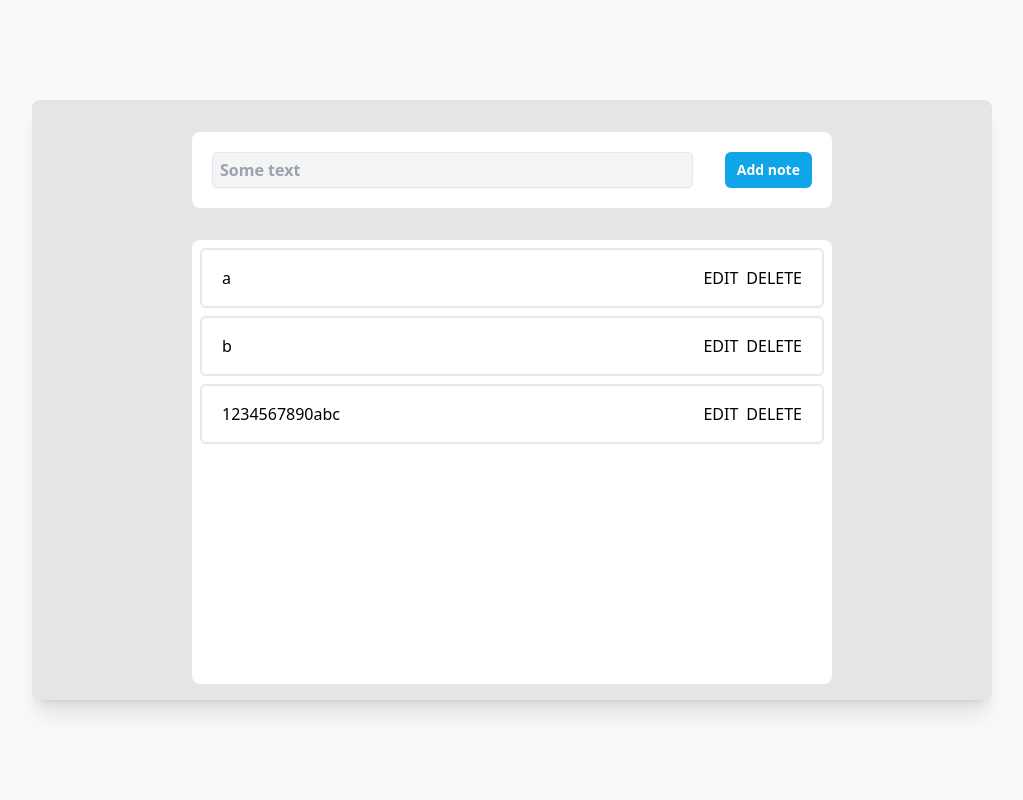
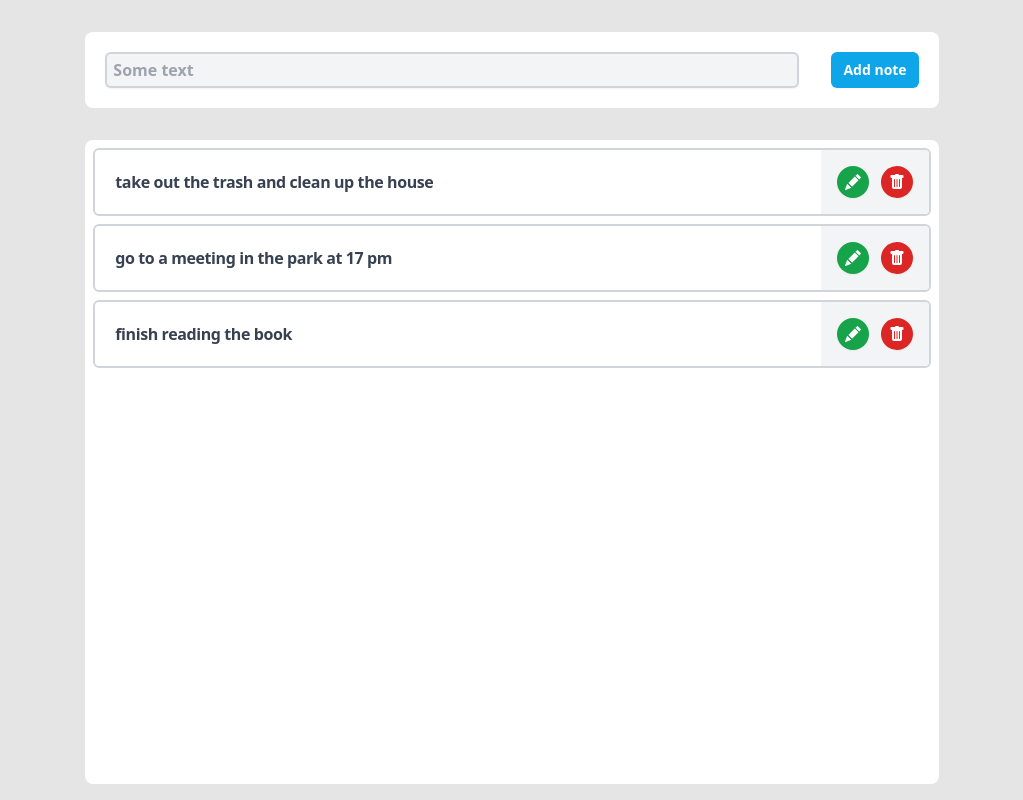
Before and after one commit to ivanshatilov/react-notes-app, a React (Create React App) app: page / in a window 1280 px wide. Shown: the whole page, without its empty margins (128-1151 px from the left). Built offline with nearby package versions, Linux system fonts and the light colour scheme.

Commit message:
Minor fixes

```diff
--- a/package.json
+++ b/package.json
@@ -15,6 +15,7 @@
     "clsx": "^2.0.0",
     "react": "^18.2.0",
     "react-dom": "^18.2.0",
+    "react-icons": "^4.10.1",
     "react-redux": "^8.1.2",
     "react-scripts": "5.0.1",
     "redux": "^4.2.1",
--- a/src/components/Button.tsx
+++ b/src/components/Button.tsx
@@ -1,4 +1,3 @@
-import {ChangeEvent} from 'react'
 import clsx from "clsx";
 
 interface ButtonProps {
--- a/src/components/Input.tsx
+++ b/src/components/Input.tsx
@@ -20,7 +20,7 @@ const Input: React.FC<InputProps> = ({
 }) => {
     return (
         <div className="grow shrink">
-                <input type={type} value={value} onChange={onChange} required={required} placeholder={placeholder} disabled={disabled}
+                <input type={type} value={value} onChange={onChange} required={required} placeholder={placeholder} maxLength={64} disabled={disabled}
                 className={clsx(`
                 bg-gray-100
                 form-input
@@ -30,11 +30,13 @@ const Input: React.FC<InputProps> = ({
                 border-0
                 py-1.5
                 px-2
-                text-gray-900
+                text-gray-600
+                text-md
+                font-semibold
                 shadow-sm
-                ring-1
+                ring-2
                 ring-inset
-                ring-gray-200
+                ring-gray-300
                 placeholder:text-gray-400
                 placeholder:font-semibold
                 focus:ring-1
--- /dev/null
+++ b/src/components/ItemButton.tsx
@@ -0,0 +1,35 @@
+import clsx from "clsx";
+import { IconType } from "react-icons";
+
+interface ItemButtonProps {
+    icon: IconType,
+    color: 'delete' | 'edit' | 'confirm',
+    onClick?: (event: any) => void,
+}
+
+const ItemButton: React.FC<ItemButtonProps> = ({
+    icon: Icon,
+    onClick,
+    color
+}) => {
+    return (
+        <div className='shrink-0'>
+            <button type="button" onClick={onClick} className={clsx(`
+           inline-flex
+           bg-blue-900
+           rounded-full
+           p-2
+           text-white
+           shadow-sm
+           text-md
+            `,
+            color === 'delete' && "bg-red-600 hover:bg-red-900 hover:text-gray-50",
+            color === 'edit' && "bg-green-600 hover:bg-green-900 hover:text-gray-50"
+            )}>
+                <Icon />
+            </button>
+        </div>
+     );
+}
+
+export default ItemButton;
--- a/src/components/MainPage.tsx
+++ b/src/components/MainPage.tsx
@@ -5,7 +5,7 @@ interface MainPageProps {
 const MainPage: React.FC<MainPageProps> = ({children}) => {
     return (
         <main className="bg-gray-50 flex items-center justify-center h-full">
-            <div className="bg-neutral-200 shadow-xl w-full h-full sm:h-3/4 sm:w-3/4 sm:rounded-lg flex justify-center items-center flex-col">
+            <div className="bg-neutral-200 shadow-xl w-full h-full  flex justify-center items-center flex-col">
                 {children}
             </div>
         </main>
--- a/src/components/Note.tsx
+++ b/src/components/Note.tsx
@@ -1,13 +1,18 @@
+import ItemButton from "./ItemButton";
+import {BsFillPencilFill, BsFillTrashFill} from 'react-icons/bs'
+
 interface NoteProps {
     children?:  React.ReactNode | React.ReactElement
 }
 
 const Note: React.FC<NoteProps> = ({children}) => {
     return (
-        <div className="bg-white border-2 rounded-md border-gray-200 px-5 py-4 m-2 h-auto overflow-clip flex gap-2">
-            <p className="grow">{children}</p>
-            <button>EDIT</button>
-            <button>DELETE</button>
+        <div className="bg-white border-2 rounded-md border-gray-300 pl-5 m-2 h-auto overflow-clip flex gap-2">
+            <p className="grow text-md text-gray-700 tracking-tight font-semibold py-4 mt-1 truncate">{children}</p>
+            <div className="flex gap-3 h-full bg-gray-100 py-4 px-4">
+                <ItemButton icon={BsFillPencilFill} color='edit'/>
+                <ItemButton icon={BsFillTrashFill} color='delete'/>
+            </div>
         </div>
     )
 }
--- a/src/components/NotesBody.tsx
+++ b/src/components/NotesBody.tsx
@@ -9,7 +9,7 @@ const NotesBody: React.FC<NotesBodyProps> = ({children}) => {
     const {notes} = useAppSelector(state => state.notesReducer)
     return (
         <div className="bg-white rounded-lg sm:mb-4 w-full h-full sm:w-3/4 lg:w-2/3 sm:mx-10 overflow-y-auto">
-            {notes.map(item => <Note>{item}</Note>)}
+            {notes.map(item => <Note>{item}</Note> )}
         </div>
     )
 }
--- a/src/store/reducers/notesSlice.ts
+++ b/src/store/reducers/notesSlice.ts
@@ -5,7 +5,7 @@ interface NotesState {
 }
 
 const initialState: NotesState = {
-    notes: ['a', 'b', '1234567890abc',]
+    notes: ['take out the trash and clean up the house', 'go to a meeting in the park at 17 pm', 'finish reading the book',]
 }
 
 export const notesSlice = createSlice({
@@ -14,6 +14,9 @@ export const notesSlice = createSlice({
     reducers: {
         addNote(state, action: PayloadAction<string>) {
             state.notes.push(action.payload);
+        },
+        removeNote(state, action: PayloadAction<null>) {
+            // state.notes.filter
         }
     }
 })
```
Also changed, not shown: 1 other file (tests, documents, lock files or other folders).
